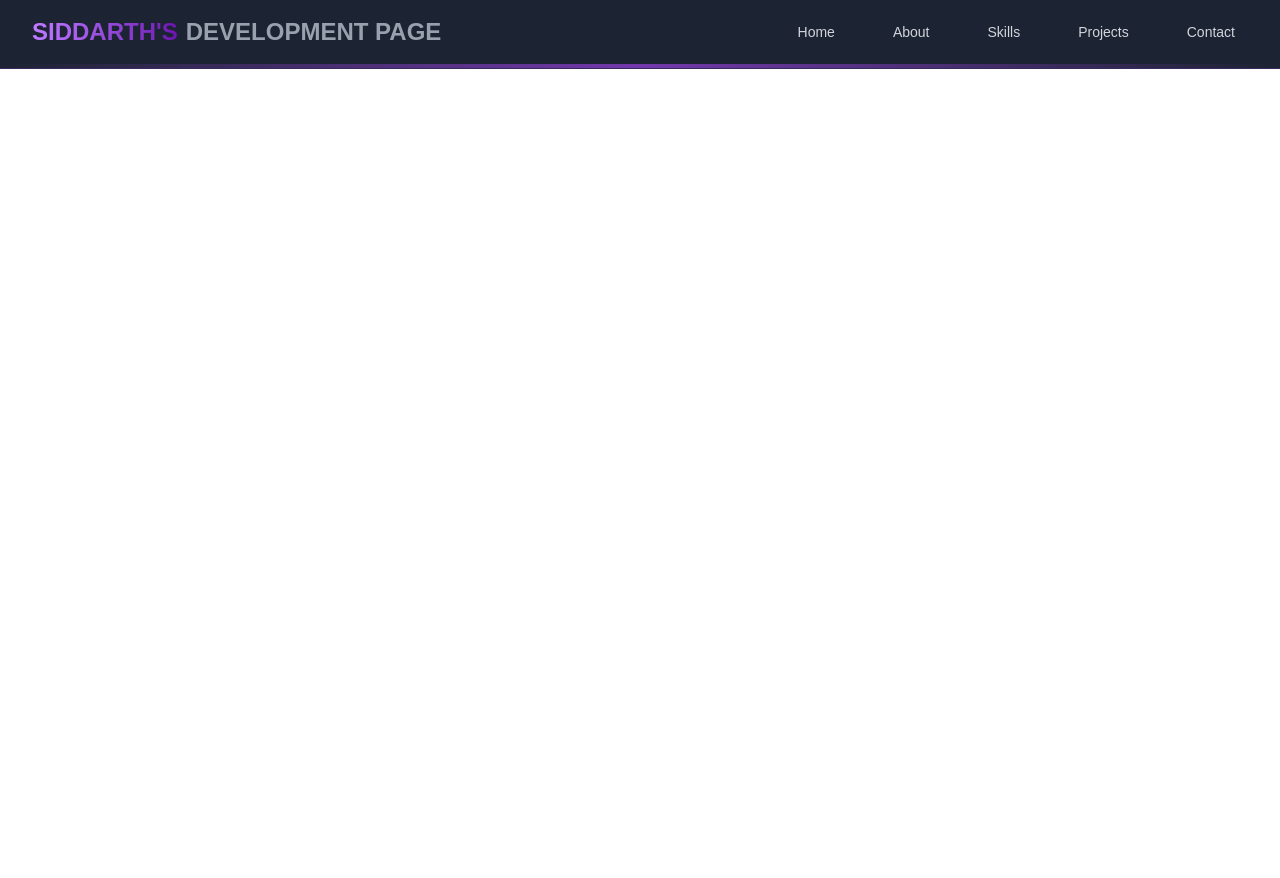
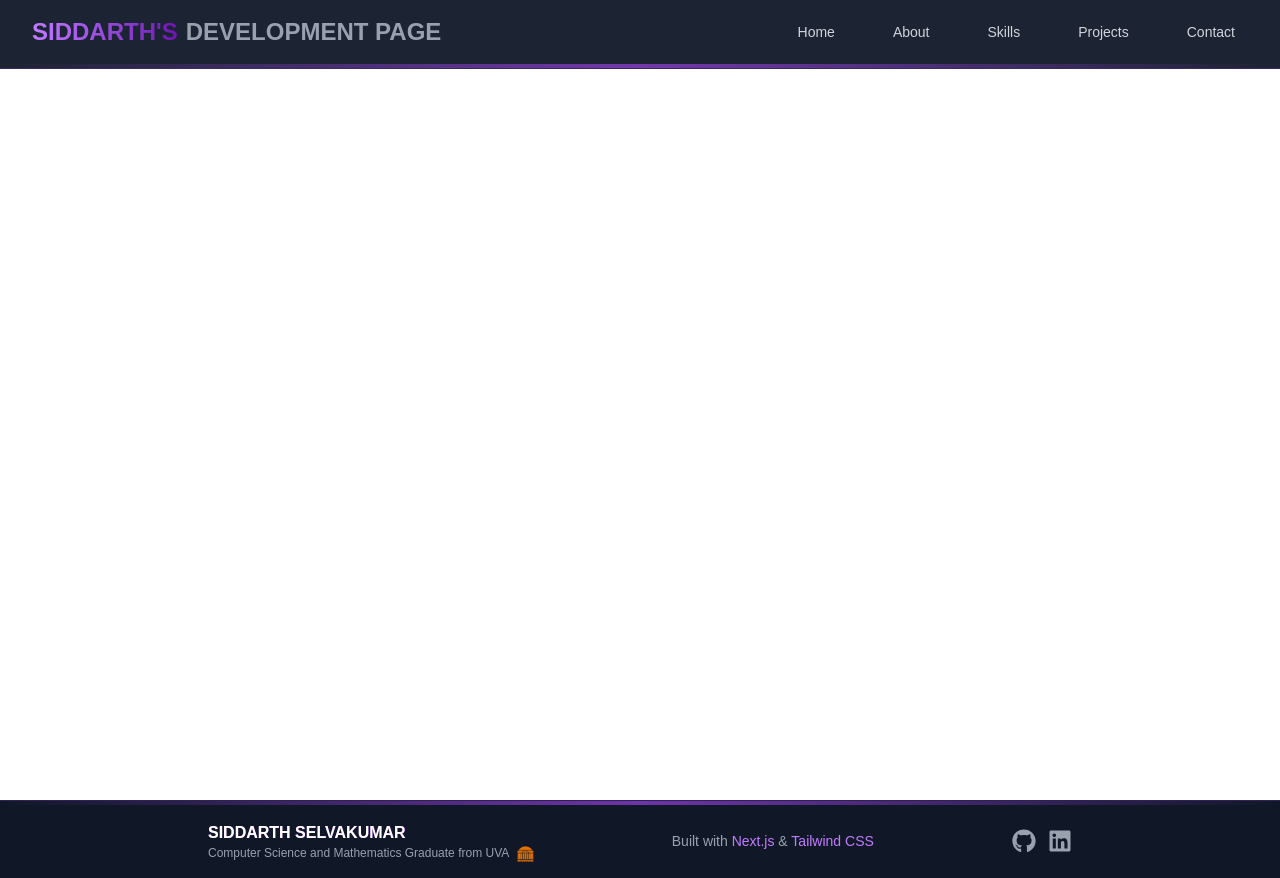
Before and after one commit to blade9/portfolio, a Next.js app: page / in a window 1280 px wide. Before the commit the page ends 800 px from the top, so only its background shows below. Built offline with nearby package versions, Linux system fonts and the light colour scheme.

Commit message:
Added the footer with social media

```diff
--- a/src/app/layout.tsx
+++ b/src/app/layout.tsx
@@ -1,6 +1,7 @@
 import type { Metadata } from "next";
 import "./globals.css";
 import Header from "@/components/layout/Header";
+import Footer from "@/components/layout/Footer";
 
 
 export default function RootLayout({
@@ -13,6 +14,7 @@ export default function RootLayout({
       <body>
         <Header />
           {children}
+        <Footer />
       </body>
     </html>
   );
--- /dev/null
+++ b/src/components/layout/Footer.tsx
@@ -0,0 +1,62 @@
+import {FaGithub, FaLinkedin, FaEnvelope} from 'react-icons/fa';
+export default function Footer() {
+  const currentYear = new Date().getFullYear();
+
+  const socialLinks = [
+    { name: 'GitHub', href: 'https://github.com', icon: '🐙' },
+    { name: 'LinkedIn', href: 'https://linkedin.com', icon: '💼' },
+    { name: 'Twitter', href: 'https://twitter.com', icon: '🐦' },
+    { name: 'Email', href: 'mailto:contact@example.com', icon: '✉️' },
+  ];
+
+  return (
+    <footer className="bg-gray-900 border-t border-purple-500/20 text-gray-400 text-sm">
+      {/* Purple luminescent line at top */}
+      <div className="h-1 bg-gradient-to-r from-transparent via-purple-500 to-transparent opacity-60"></div>
+      <div className="max-w-4xl mx-auto flex flex-col md:flex-row items-center justify-between gap-4 px-4 py-4">
+        {/* About/Brand */}
+        <div className="flex flex-col items-center md:items-start">
+          <span className="text-base font-bold text-white bg-gradient-to-r from-purple-400 to-purple-600 bg-clip-text text-transparent">
+            SIDDARTH SELVAKUMAR
+          </span>
+          <span className="text-xs text-gray-400">
+            Computer Science and Mathematics Graduate from UVA
+          <img
+            src="/uva.png"
+            alt="University of Virginia Logo"
+            className="h-4 w-auto ml-2"
+            style={{ display: "inline-block" }}
+            />
+        </span>
+
+        </div>
+        {/* Built With */}
+        <div className="flex flex-col items-center">
+          <span>Built with <span className="text-purple-400">Next.js</span> & <span className="text-purple-400">Tailwind CSS</span></span>
+        </div>
+        {/* Social Links */}
+        <div className="flex space-x-3">
+            <a
+                href="https://github.com/blade9"
+                target="_blank"
+                rel="noopener noreferrer"
+                className="hover:text-purple-400 transition-colors duration-300 text-2xl"
+                title="GitHub"
+            >
+                <FaGithub />
+            </a>
+    <a
+        href="https://linkedin.com/in/"
+        target="_blank"
+        rel="noopener noreferrer"
+        className="hover:text-purple-400 transition-colors duration-300 text-2xl"
+        title="LinkedIn"
+    >
+        <FaLinkedin />
+    </a>
+
+        </div>
+      </div>
+    </footer>
+  );
+}
```
Also changed, not shown: public/uva.png (added).
